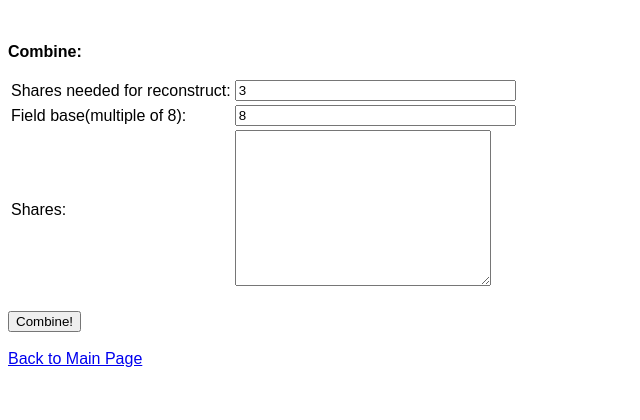
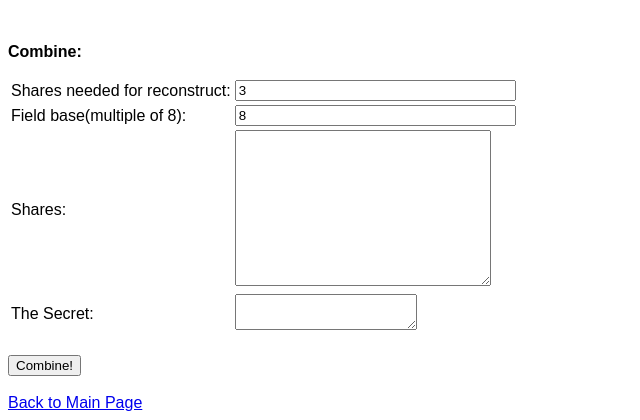
Before and after one commit to BellaMENG/an-implementation-of-shamir-s-secret-sharing-scheme, a Flask app: page /text_secrets in a window 1280 px wide. Shown: the part 734-1154 px from the top of the page, without its empty margins (0-640 px from the left). Before the commit the page ends 1101 px from the top, so only its background shows below. Run offline with Flask 2, Linux system fonts and the light colour scheme; some libraries are stand-ins or nearby versions.

Commit message:
finished combine function

```diff
--- a/FYP/ssss_py_version/ssss/templates/text_secrets.html
+++ b/FYP/ssss_py_version/ssss/templates/text_secrets.html
@@ -48,22 +48,16 @@
         </table>
         <!--<input type = "button" onclick = split() value = "Split!" />-->
         <script type="text/javascript">
-        window.onload = function() {
-	        document.getElementById("split_btn").onclick = function() {
-		        split()
-	        };
-        }
         function split() {
             var secret = document.getElementById('secret_string').value;
             var intercept = document.getElementById('intercept').value;
             var degree = document.getElementById('degree_add1').value;
             var field_base = document.getElementById('field_base').value;
-            console.log(field_base);
             $.post( '/split', {secret:secret, intercept:intercept, degree:degree, field_base:field_base}, function(shares) {
                 var split_shares = shares.split(/\n/);
                 var shares_str = '';
                 for (let step = 0; step < split_shares.length-1; step++) {
-                    shares_str += split_shares[step] + '<br /> <br />';
+                    shares_str += split_shares[step] + '<br />';
                 }
                 var div = document.getElementById("shares_box");
                 div.innerHTML = shares_str;
@@ -72,7 +66,7 @@
         }
         </script>
         <br />
-        <input type="button" id="split_btn" value="Split!">
+        <input type="button" id="split_btn" onclick="split()" value="Split!">
         <br /> <br />
 
         <p>
@@ -115,11 +109,35 @@
                     <textarea name="textarea" id="re_shares" style="width:250px;height:150px;"></textarea>
                 </td>
             </tr>
+            <tr>
+                <td aligh="right">The Secret: </td>
+                <td>
+                    <textarea readonly id="re_secret">
+
+                    </textarea>
+                </td>
+            </tr>
 
             </tbody>
         </table>
         <br />
-        <input type="button" id="combine_btn" value="Combine!">
+        <script type="text/javascript">
+        function combine() {
+            var degree = document.getElementById('re_degree_add1').value;
+            var field_base = document.getElementById('re_field_base').value;
+            var shares = document.getElementById('re_shares').value;
+            console.log(shares);
+            console.log(typeof shares);
+            $.post( '/combine', {degree:degree, field_base:field_base, shares:shares}, function(secret) {
+                console.log(secret);
+                console.log(typeof secret);
+                var re_secret = document.getElementById("re_secret");
+                re_secret.innerHTML = secret;
+            });
+        // event.preventDefault();
+        }
+        </script>
+        <input type="button" id="combine_btn" onclick="combine()" value="Combine!">
 
         <br /> <br />
         <a href="{{ url_for('index') }}">Back to Main Page</a>
--- a/FYP/ssss_py_version/ssss/views.py
+++ b/FYP/ssss_py_version/ssss/views.py
@@ -3,6 +3,7 @@
 from flask import Flask, render_template, request, jsonify
 from werkzeug.datastructures import ImmutableMultiDict
 from split import encrypt_string_str
+from interpolation import reconstruct_secret
 
 
 app = Flask(__name__)
@@ -39,5 +40,15 @@ def text_split():
     # return render_template('text_split.html')
 
 
+@app.route('/combine', methods=['POST'])
+def text_combine():
+    degree = int(request.form.getlist('degree')[0]) - 1
+    field_base = int(request.form.getlist('field_base')[0])
+    shares = request.form.getlist('shares')[0].split('\n')
+    secret = reconstruct_secret(shares, degree, field_base)
+    print(secret)
+    return jsonify(secret)
+
+
 if __name__ == "__main__":
     app.run()
```
